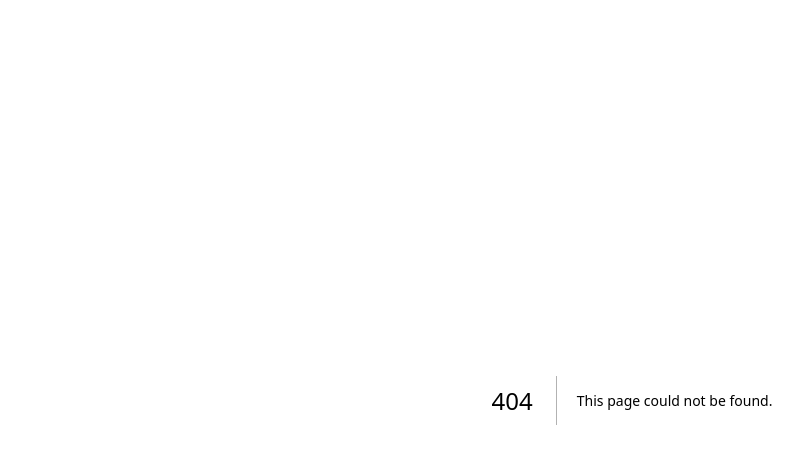
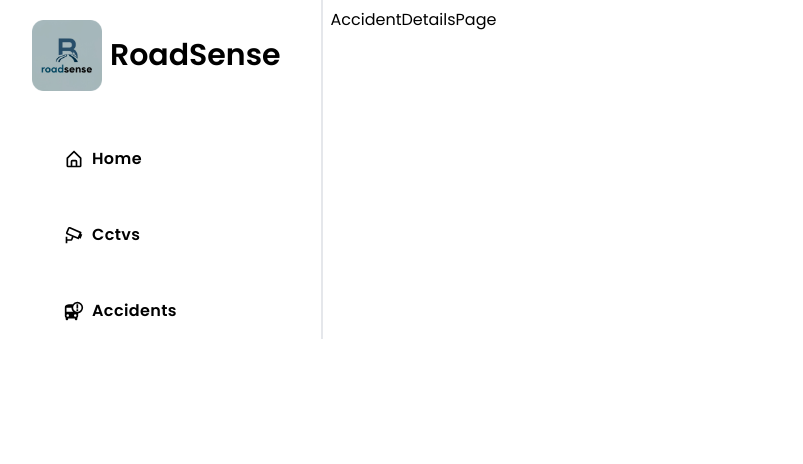
Before and after one commit to ABChapagain/roadsense, a Next.js app: page /accidents/1 in a window 1280 px wide. Before the commit this address had no page. Shown: the top 464 px of the page, without its empty margins (8-811 px from the left). Built offline with nearby package versions, Linux system fonts and the light colour scheme.

Commit message:
sidebar created, pages created for dashboard, accidents, accident details and cctvs

```diff
--- /dev/null
+++ b/app/accidents/[id]/page.jsx
@@ -0,0 +1,7 @@
+import React from 'react'
+
+const AccidentDetailsPage = () => {
+  return <div>AccidentDetailsPage</div>
+}
+
+export default AccidentDetailsPage
--- /dev/null
+++ b/app/accidents/page.jsx
@@ -0,0 +1,7 @@
+import React from 'react'
+
+const AccidentPage = () => {
+  return <div>AccidentPage</div>
+}
+
+export default AccidentPage
--- /dev/null
+++ b/app/cctvs/page.jsx
@@ -0,0 +1,7 @@
+import React from 'react'
+
+const CctvPage = () => {
+  return <div>CctvPage</div>
+}
+
+export default CctvPage
--- /dev/null
+++ b/app/components/Sidebar.jsx
@@ -0,0 +1,62 @@
+'use client'
+import React from 'react'
+import Image from 'next/image'
+import Link from 'next/link'
+import { BiHomeAlt, BiCctv } from 'react-icons/bi'
+import { MdBusAlert } from 'react-icons/md'
+import { usePathname } from 'next/navigation'
+
+const Sidebar = () => {
+  const pathname = usePathname()
+  console.log(pathname)
+
+  const sidebarLinks = [
+    {
+      id: 0,
+      name: 'Home',
+      icon: <BiHomeAlt className='w-5 h-5' />,
+      path: '/',
+    },
+    {
+      id: 1,
+      name: 'Cctvs',
+      icon: <BiCctv className='w-5 h-5' />,
+      path: '/cctvs',
+    },
+    {
+      id: 2,
+      name: 'Accidents',
+      icon: <MdBusAlert className='w-5 h-5' />,
+      path: '/accidents',
+    },
+  ]
+
+  return (
+    <div className='border-r-2 flex flex-col gap-5'>
+      <div className='px-10'>
+        <div className='flex gap-2 items-center mt-5'>
+          <Image src='/images/logo.png' alt='logo' width={70} height={70} />
+          <h1 className='text-3xl font-semibold'>RoadSense</h1>
+        </div>
+
+        <div className='flex flex-col gap-5 mt-10'>
+          {sidebarLinks.map((link) => (
+            <Link
+              href={link.path}
+              key={link.id}
+              className={
+                'flex gap-2 items-center  rounded-full px-8 py-4 font-semibold tracking-wide ' +
+                (pathname === link.path ? 'bg-green-600 text-white' : '')
+              }
+            >
+              {link.icon}
+              <h1>{link.name}</h1>
+            </Link>
+          ))}
+        </div>
+      </div>
+    </div>
+  )
+}
+
+export default Sidebar
--- a/app/layout.js
+++ b/app/layout.js
@@ -1,3 +1,4 @@
+import Sidebar from './components/Sidebar'
 import './globals.css'
 import { Poppins } from 'next/font/google'
 
@@ -14,7 +15,10 @@ export const metadata = {
 export default function RootLayout({ children }) {
   return (
     <html lang='en'>
-      <body className={poppins.className}>{children}</body>
+      <body className={`${poppins.className} flex `}>
+        <Sidebar />
+        <main className='p-2'>{children}</main>
+      </body>
     </html>
   )
 }
--- a/app/page.js
+++ b/app/page.js
@@ -1,5 +1,5 @@
 import Image from 'next/image'
 
 export default function Home() {
-  return <main>Hello World</main>
+  return <section>Hello World</section>
 }
```
Also changed, not shown: 1 other file (tests, documents, lock files or other folders).
